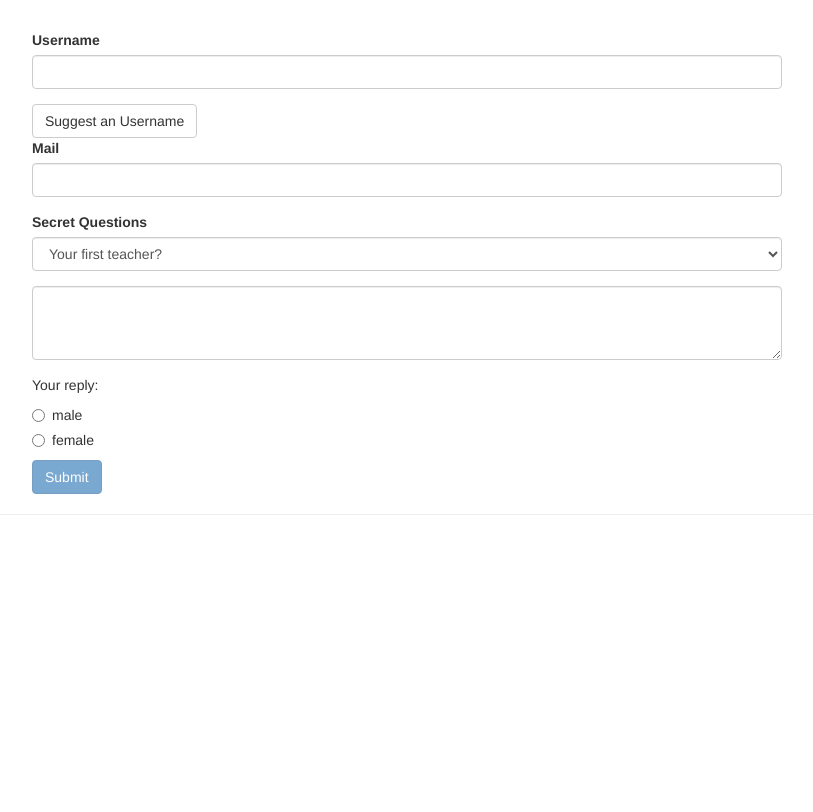
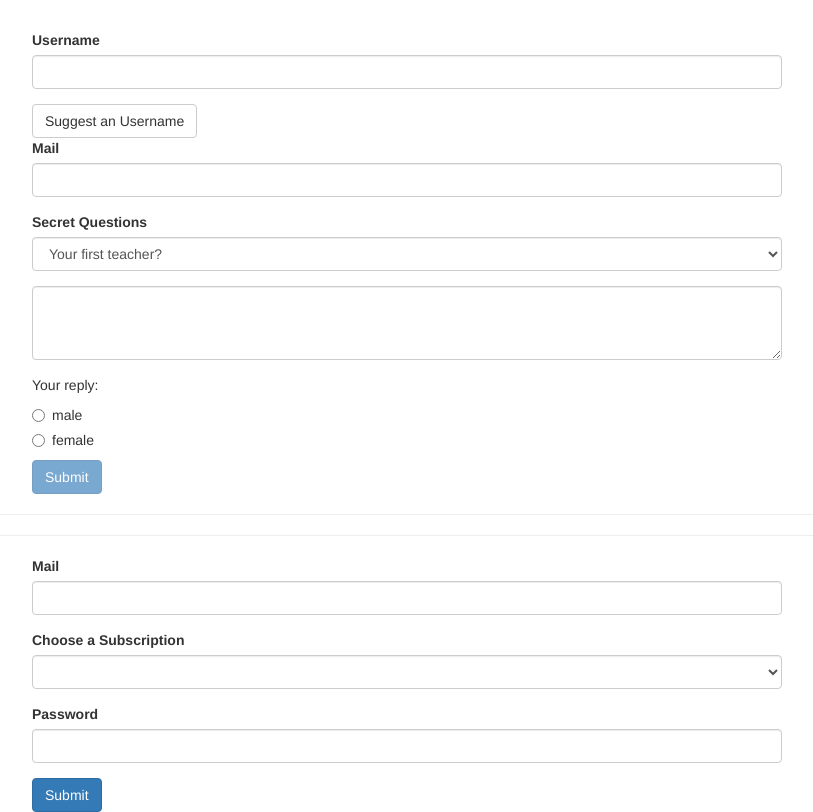
Before and after one commit to bartoszrachwalik/angular-td-forms, an Angular app: page / in a window 1280 px wide. Shown: the whole page, without its empty margins (233-1046 px from the left). Built offline with nearby package versions, Linux system fonts and the light colour scheme.

Commit message:
excercise

```diff
--- a/src/app/app.component.html
+++ b/src/app/app.component.html
@@ -85,4 +85,51 @@
       <p>Gender: {{user.gender}}</p>
     </div>
   </div>
+  <hr>
+  <div class="row">
+    <div class="col-xs-12 col-sm-10 col-md-8 col-sm-offset-1 col-md-offset-2">
+      <form #signupForm="ngForm" (ngSubmit)="excercise()">
+        <div class="form-group">
+          <label for="email">Mail</label>
+          <input
+            type="email"
+            id="email"
+            ngModel
+            name="email"
+            required
+            email
+            class="form-control"
+            #email="ngModel">
+          <span class="help-block" *ngIf="!email.valid && email.touched">Please enter a valid email!</span>
+        </div>
+        <div class="form-group">
+          <label for="subscription">Choose a Subscription</label>
+          <select
+            name="subscription"
+            id="subscription"
+            [ngModel]="selectedSubscription"
+            class="form-control">
+            <option
+              *ngFor="let subscription of subscriptions"
+              [value]="subscription">{{subscription}}
+            </option>
+          </select>
+        </div>
+        <div class="form-group">
+          <label for="password">Password</label>
+          <input
+            type="password"
+            id="password"
+            name="password"
+            ngModel
+            required
+            class="form-control"
+            #password="ngModel">
+          <span class="help-block" *ngIf="!password.valid && password.touched">Please enter a valid password!</span>
+        </div>
+        <p *ngIf="!signupForm.valid && signupForm.touched">The form is invalid!</p>
+        <button class="btn btn-primary" type="submit">Submit</button>
+      </form>
+    </div>
+  </div>
 </div>
--- a/src/app/app.component.ts
+++ b/src/app/app.component.ts
@@ -20,6 +20,10 @@
     gender: ''
   };
   submitted = false;
+
+  subscriptions = ['basic', 'advance', 'pro'];
+  selectedSubscription = 'advanced';
+  @ViewChild('signupForm') sgnForm: NgForm;
 
   suggestUserName() {
     const suggestedName = 'Superuser';
@@ -54,4 +58,8 @@
 
     this.signupForm.reset();
   }
+
+  excercise() {
+    console.log(this.sgnForm.value);
+  }
 }
```
